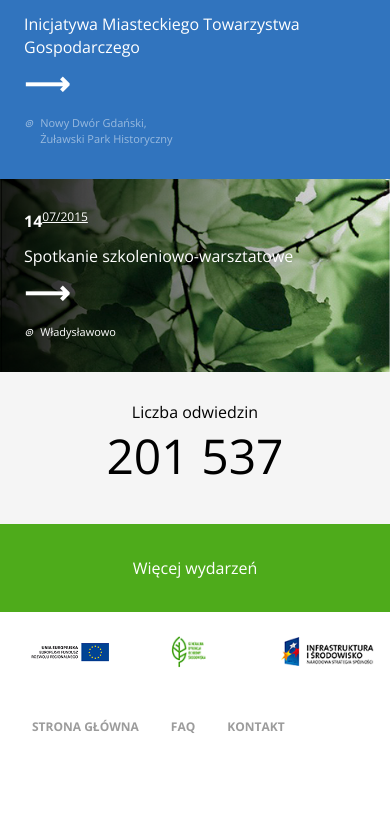
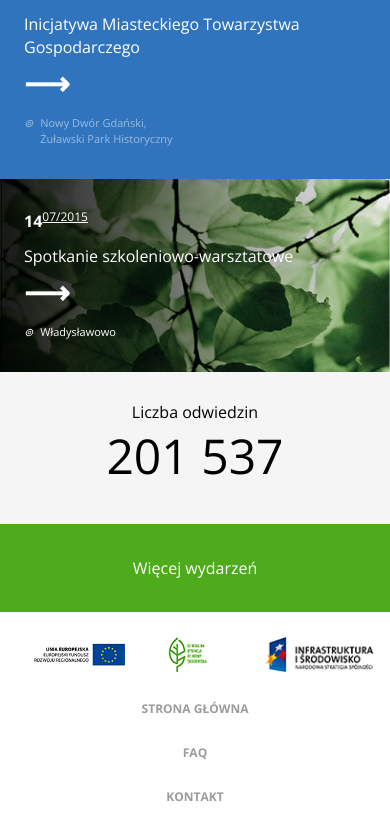
Before and after one commit to damianwojcik/flexbox-ppn, a plain HTML site: page index.html in a window 390 px wide. Shown: the part 1440-2275 px from the top of the page. Before the commit the page ends 2197 px from the top, so only its background shows below. Drawn offline with nearby package versions, Linux system fonts and the light colour scheme.

Commit message:
Responsive Footer

```diff
--- a/max-1200px.css
+++ b/max-1200px.css
@@ -33,3 +33,9 @@
     text-align: center;
 }
 /* END MAIN */
+
+/* BEGIN FOOTER */
+.sponsors li:not(:first-child) {
+    margin-left: 1rem;
+}
+/* END FOOTER */
--- a/max-576px.css
+++ b/max-576px.css
@@ -26,3 +26,13 @@
     margin-bottom: 0.5rem;
 }
 /* END MAIN */
+
+/* BEGIN FOOTER */
+.footer .navigation__list {
+    flex-direction: column;
+}
+
+.footer .navigation__item a {
+    padding: 1rem;
+}
+/* END FOOTER */
--- a/max-992px.css
+++ b/max-992px.css
@@ -53,3 +53,21 @@
     margin-left: 0;
 }
 /* END HEADER */
+
+/* BEGIN FOOTER */
+.footer {
+    padding: 1rem;
+}
+
+.footer .row {
+    flex-direction: column;
+}
+
+.footer .navigation__list {
+    justify-content: center;
+}
+
+.sponsors li {
+    padding: 0;
+}
+/* END FOOTER */
```
